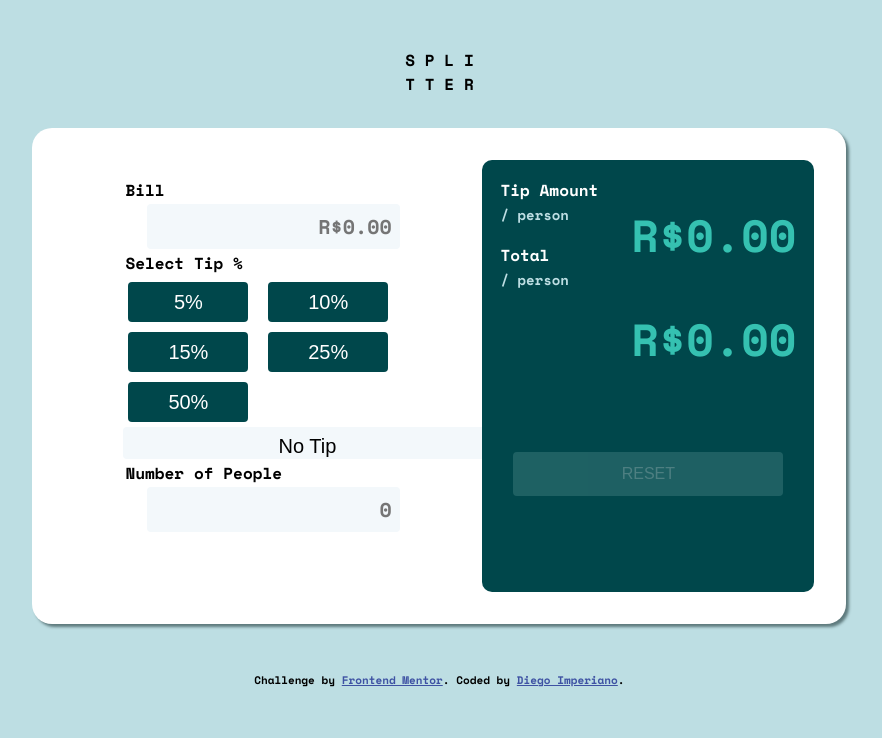
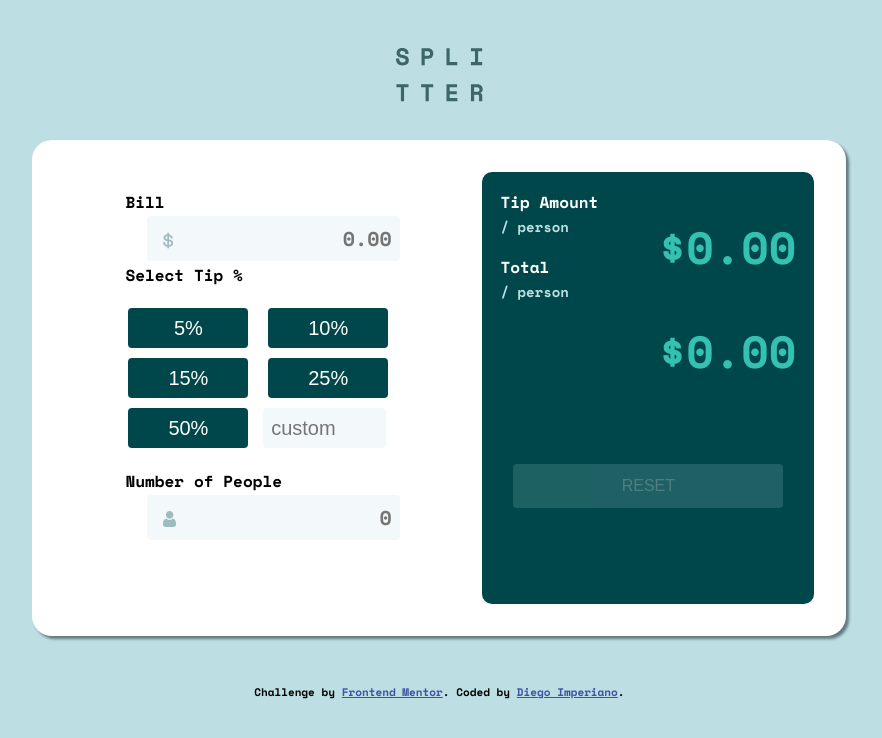
Before and after one commit to DiegoImperiano/tip-calculator, a plain HTML site: page index.html in a window 1280 px wide. Shown: the whole page, without its empty margins (175-1057 px from the left). Drawn offline with nearby package versions, Linux system fonts and the light colour scheme.

Commit message:
Update index.html

```diff
--- a/index.html
+++ b/index.html
@@ -28,8 +28,7 @@
   <body>
     <div class="body">
       <h1>
-        S P L I<br />
-        T T E R
+        <img src="/images/logo.svg" alt="splitter" />
       </h1>
 
       <div class="container">
@@ -38,9 +37,10 @@
             <p>Bill</p>
           </label>
           <p class="info">
+            <img src="/images/icon-dollar.svg" alt="icon dolar" />
             <input
               type="number"
-              placeholder="R$0.00"
+              placeholder="0.00"
               name="bill"
               id="bill"
               class="inform"
@@ -48,8 +48,19 @@
             />
           </p>
           <p>Select Tip %</p>
-          <input type="button" class="button" value="5%" onclick="calc(0.05)" />
-          <input type="button" class="button" value="10%" onclick="calc(0.1)" />
+          <div class="buttons">
+            <input
+              type="button"
+              class="button"
+              value="5%"
+              onclick="calc(0.05)"
+            />
+            <input
+              type="button"
+              class="button"
+              value="10%"
+              onclick="calc(0.1)"
+            />
             <input
               type="button"
               class="button"
@@ -62,13 +73,19 @@
               value="25%"
               onclick="calc(0.25)"
             />
-          <input type="button" class="button" value="50%" onclick="calc(0.5)" />
-          <input id="custon" type="button" value="No Tip" onclick="calc(0)" />
-
+            <input
+              type="button"
+              class="button"
+              value="50%"
+              onclick="calc(0.5)"
+            />
+            <input id="custom" type="number" placeholder="custom" />
+          </div>
           <label for="people">
             <p>Number of People</p>
           </label>
           <p class="info">
+            <img src="/images/icon-person.svg" alt="icone person" />
             <input
               type="number"
               placeholder="0"
@@ -84,12 +101,12 @@
             <p>
               Tip Amount <br />
               <span class="quebra">/ person</span>
-              <span class="valor" id="tip">R$0.00</span>
+              <span class="valor" id="tip">$0.00</span>
             </p>
             <p>
               Total <br />
               <span class="quebra">/ person</span>
-              <span class="valor" id="totaltip">R$0.00</span>
+              <span class="valor" id="totaltip">$0.00</span>
             </p>
           </div>
           <input id="reset" type="button" value="RESET" onclick="reset()" />
@@ -103,7 +120,7 @@
         <a href="https://www.frontendmentor.io?ref=challenge" target="_blank"
           >Frontend Mentor</a
         >. Coded by
-        <a href="https://www.linkedin.com/in/diegoimperiano/">Diego Imperiano</a>.
+        <a href="https://github.com/DiegoImperiano">Diego Imperiano</a>.
       </div>
     </div>
     <script src="script.js"></script>
```
Lines whose indentation alone changed are shown as unchanged.
